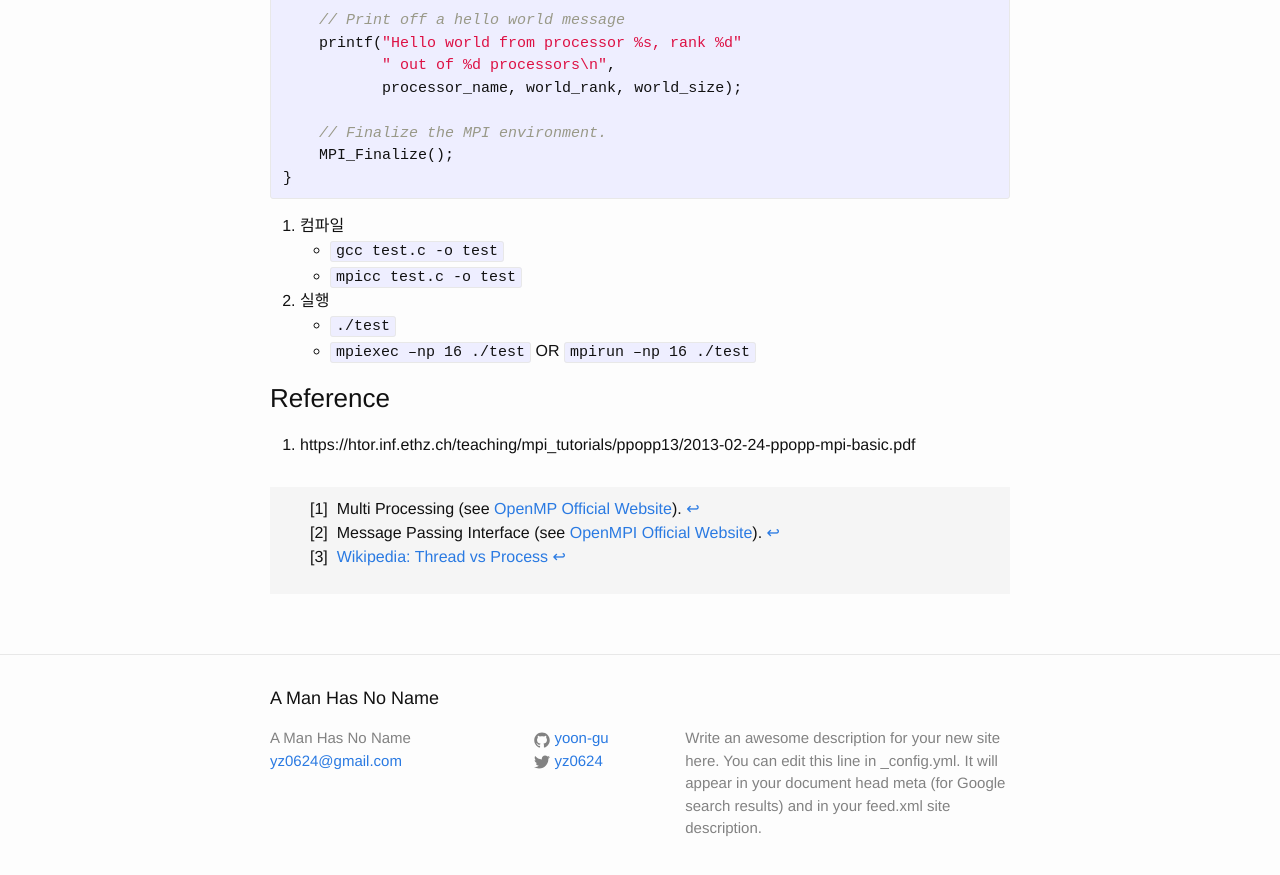
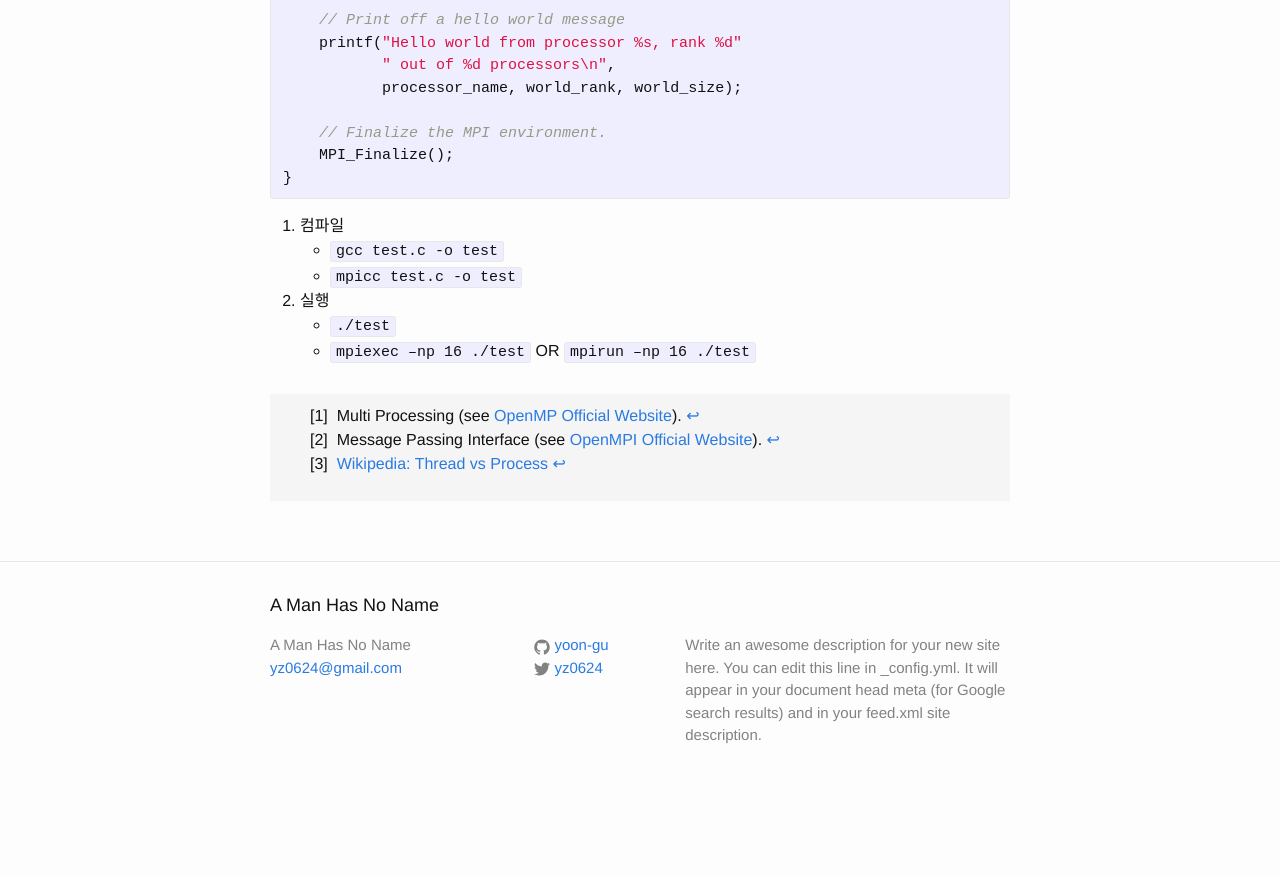
Before and after one commit to yoon-gu/yoon-gu.github.io, a Jekyll site: the page built from _posts/2016-07-27-hello-mpi.md, in a window 1280 px wide and 900 px high, scrolled down 1293 px. Shown: the top 875 px of the window. Built offline with Jekyll 4.4.1, drawn with Linux system fonts in a browser that asks for light colours; comment, search, counter and statistics services are not loaded; after the commit the page ends 2100 px from its top, so only the background shows below that.

Commit message:
remove reference

```diff
--- a/_posts/2016-07-27-hello-mpi.md
+++ b/_posts/2016-07-27-hello-mpi.md
@@ -68,8 +68,6 @@ int main(int argc, char** argv) {
 	* `./test`
 	* `mpiexec –np 16 ./test` OR `mpirun –np 16 ./test`
 
-### Reference ###
-1. https://htor.inf.ethz.ch/teaching/mpi_tutorials/ppopp13/2013-02-24-ppopp-mpi-basic.pdf
 
 [^1]: Multi Processing (see [OpenMP Official Website](http://openmp.org)).
 [^2]: Message Passing Interface (see [OpenMPI Official Website](http://open-mpi.org/)).
```
